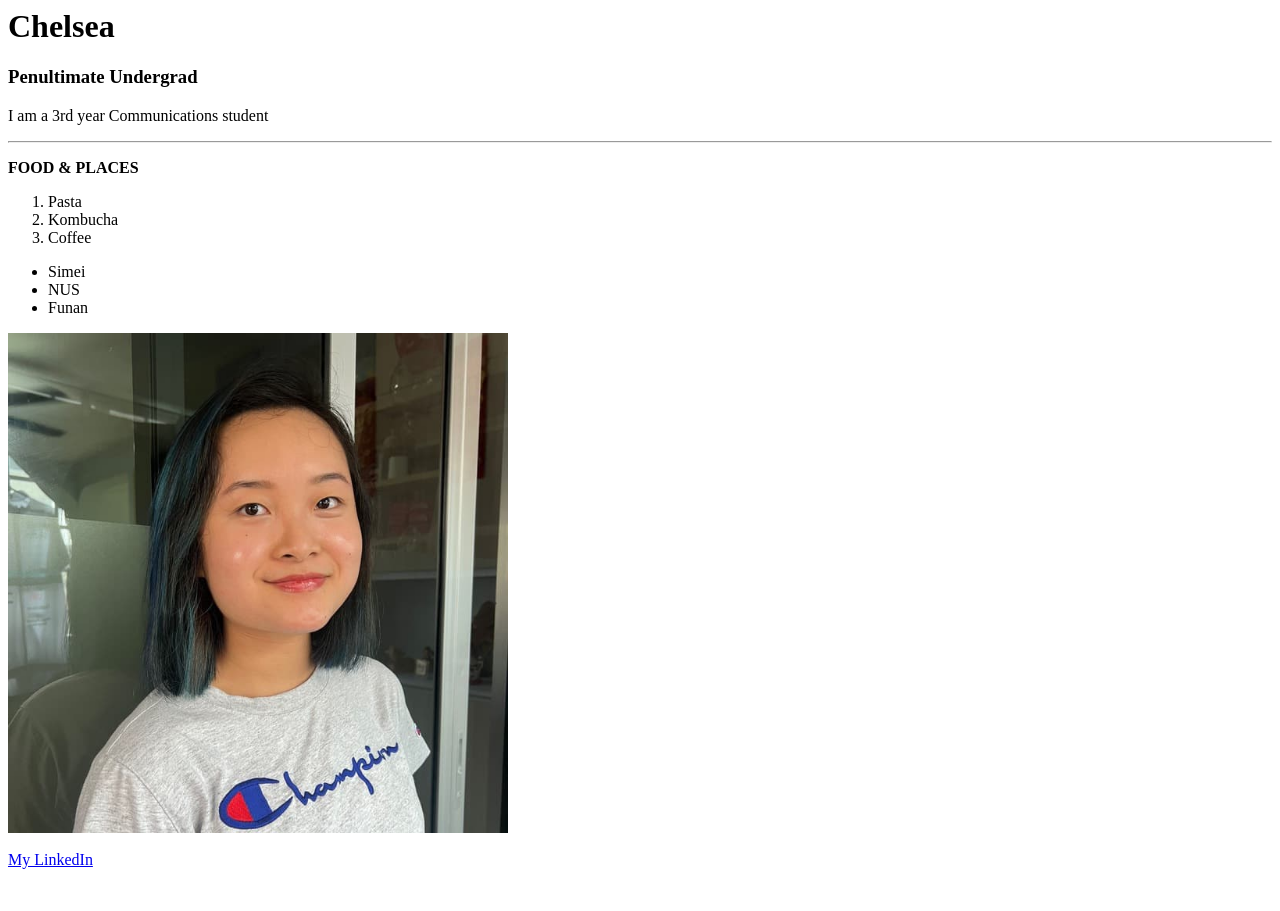
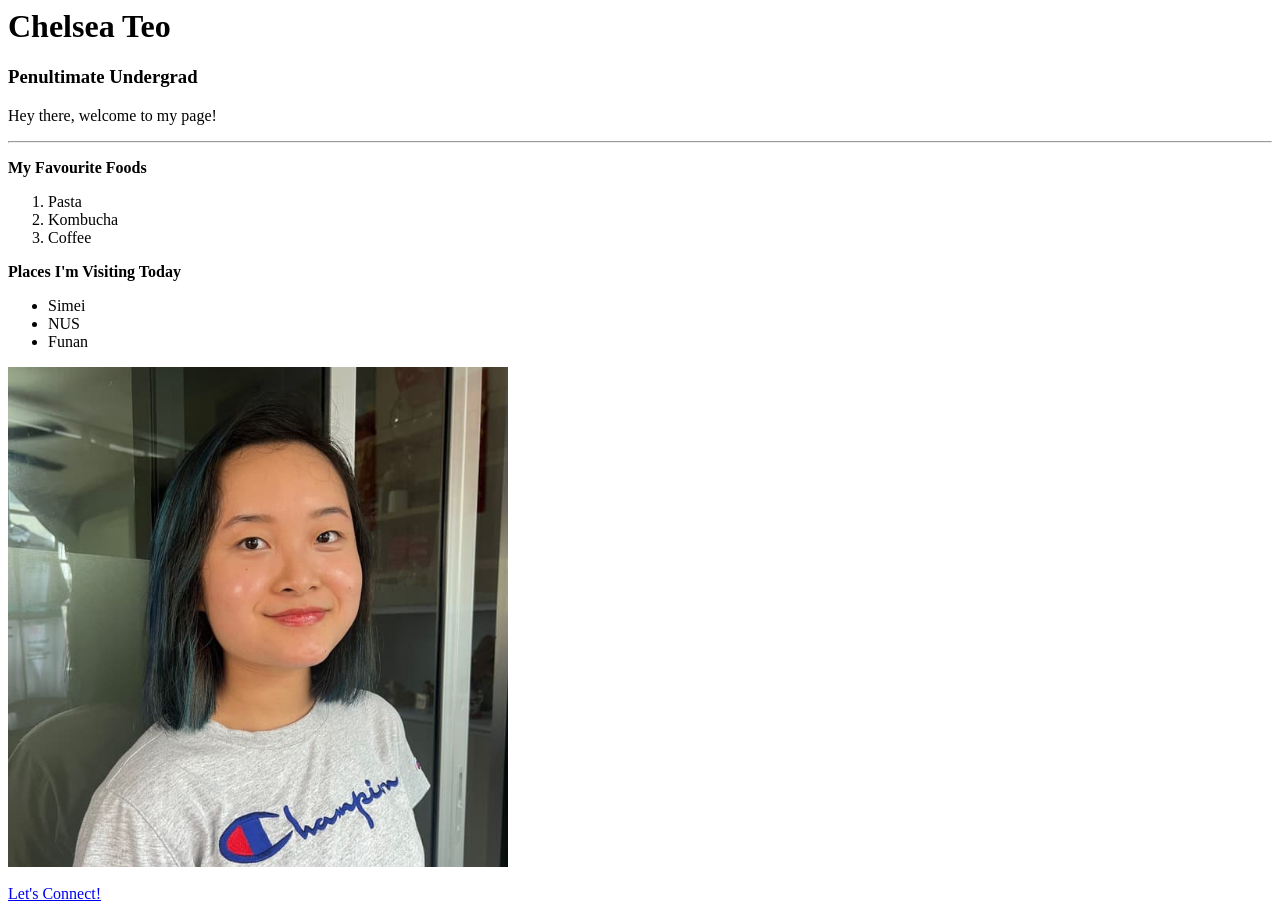
Before and after one commit to oahsoahs/oahsoahs.github.io, a plain HTML site: page index.html in a window 1280 px wide. Before the commit the page ends 877 px from the top, so only its background shows below. Drawn offline with Linux system fonts and the light colour scheme.

Commit message:
Add files via upload

```diff
--- a/index.html
+++ b/index.html
@@ -6,20 +6,20 @@
 <body>
 <!--this is a comment-->
 <div>
-	<h1>Chelsea</h1>
+	<h1>Chelsea Teo</h1>
 	<h3>Penultimate Undergrad</h3>
-	<p>I am a 3rd year Communications student</p>
+	<p>Hey there, welcome to my page!</p>
 </div>
 <hr>
 <!--lists-->
 <div>
-	<p><b>FOOD & PLACES</b></p>
+	<p><b>My Favourite Foods</b></p>
 	<ol>
 		<li>Pasta</li>
 		<li>Kombucha</li>
 		<li>Coffee</li>
 	</ol>
-
+	<p><b>Places I'm Visiting Today</b></p>
 	<ul>
 		<li>Simei</li>
 		<li>NUS</li>
@@ -31,7 +31,7 @@
 	<a href="https://www.instagram.com/chelseashellsj/?hl=en"><img src="resources/chels.jpg" width="500px"></a>
 	<br>
 	<br>
-	<a href="https://www.linkedin.com/in/chelsea-teo-296456178/">My LinkedIn</a>
+	<a href="https://www.linkedin.com/in/chelsea-teo-296456178/">Let's Connect!</a>
 </div>
 
 </body>
```
